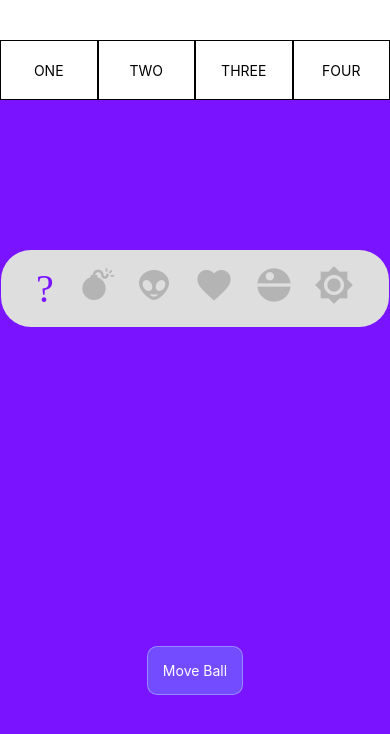
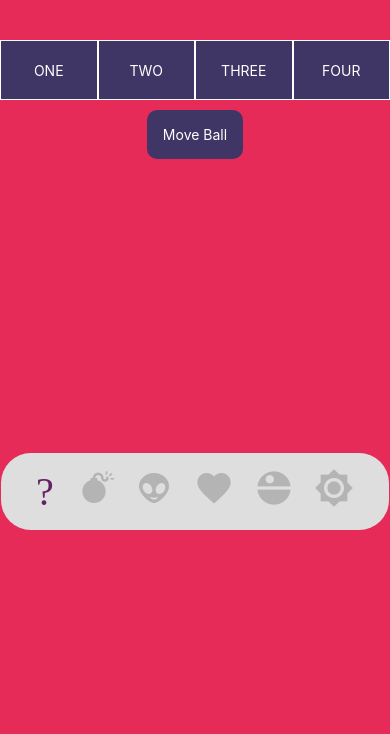
Before and after one commit to Jobonno/AnimationPlay, a React Native app: screen / in a window 390 px wide. Shown: the top 734 px of the page. Built offline with nearby package versions, Linux system fonts and the light colour scheme.

Commit message:
Style the AnimationPlay Component

```diff
--- a/App.tsx
+++ b/App.tsx
@@ -40,28 +40,28 @@ const App = () => {
     }
 
     return (
-        <View style={{flex: 1}}>
+        <View style={styles.navContainer}>
             {menuState &&
             <View style={styles.navBar}>
                 <TouchableOpacity
                     onPress={() => setNavIndex(0)}
                     style={styles.navButton}>
-                    <Text>ONE</Text>
+                    <Text style={styles.navText}>ONE</Text>
                 </TouchableOpacity>
                 <TouchableOpacity
                     onPress={() => setNavIndex(1)}
                     style={styles.navButton}>
-                    <Text>TWO</Text>
+                    <Text style={styles.navText}>TWO</Text>
                 </TouchableOpacity>
                 <TouchableOpacity
                     onPress={() => setNavIndex(2)}
                     style={styles.navButton}>
-                    <Text>THREE</Text>
+                    <Text style={styles.navText}>THREE</Text>
                 </TouchableOpacity>
                 <TouchableOpacity
                     onPress={() => setNavIndex(3)}
                     style={styles.navButton}>
-                    <Text>FOUR</Text>
+                    <Text style={styles.navText}>FOUR</Text>
                 </TouchableOpacity>
             </View>
             }
@@ -71,6 +71,10 @@ const App = () => {
 };
 
 const styles = StyleSheet.create({
+    navContainer: {
+        flex: 1,
+        backgroundColor: 'rgb(231, 43, 89)'
+    },
     navBar: {
         flexDirection: 'row',
         height: 60,
@@ -80,7 +84,12 @@ const styles = StyleSheet.create({
         flex: 1,
         alignItems: 'center',
         justifyContent: 'center',
-        borderWidth: 1
+        borderWidth: 1,
+        borderColor: 'white',
+        backgroundColor: 'rgb(64, 54, 102)',
+    },
+    navText: {
+        color: 'white'
     }
 });
 
--- a/Components/AnimatedTextInput.tsx
+++ b/Components/AnimatedTextInput.tsx
@@ -137,16 +137,17 @@ const styles = StyleSheet.create({
     container: {
         flex: 1,
         alignItems: 'center',
-        justifyContent: 'center'
+        justifyContent: 'center',
+        backgroundColor: 'rgb(231, 43, 89)',
     },
     editor: {
-        borderWidth: 1,
+        backgroundColor: 'rgb(255, 255 ,255)',
         borderColor: 'rgba(0,0,0,0.1)'
     },
     toolbar: {
         alignItems: 'center',
         height: 50,
-        backgroundColor: '#2979ff',
+        backgroundColor: 'rgb(64, 54, 102)',
         flexDirection: 'row',
         paddingHorizontal: 10,
         justifyContent: 'flex-start'
@@ -159,7 +160,7 @@ const styles = StyleSheet.create({
     input: {
         padding: 10,
         paddingTop: 15,
-        fontSize: 20
+        fontSize: 20,
     },
     buttonText: {
         flex: 1,
@@ -173,7 +174,7 @@ const styles = StyleSheet.create({
         bottom: 0,
         position: 'absolute',
         width: 100,
-        backgroundColor: '#2979ff',
+        backgroundColor: 'rgb(64, 54, 102)',
         height: 50
     }
 });
--- a/Components/Tabber.tsx
+++ b/Components/Tabber.tsx
@@ -23,7 +23,7 @@ class Tabber extends React.Component {
 
     render() {
         const iconAStyles = {
-            color: 'rgb(122,19,255)',
+            color: 'rgb(102,33,101)',
             marginHorizontal: 10,
             transform: [{
                 rotate: this.state.animation.interpolate({
@@ -47,7 +47,10 @@ class Tabber extends React.Component {
 
         return (
             <SafeAreaView style={styles.container}>
-                <View>
+                <TouchableOpacity style={styles.button} onPress={this.startWobble}>
+                    <Text style={styles.buttonText}>Move Ball</Text>
+                </TouchableOpacity>
+                <View style={{flex: 1, justifyContent: 'center'}}>
                     <View style={styles.pickerBar}>
                         {
                             icons.map((item, index) => {
@@ -62,9 +65,6 @@ class Tabber extends React.Component {
                         <Animated.View style={[styles.ball, ballStyle]}/>
                     </View>
                 </View>
-                <TouchableOpacity style={styles.button} onPress={this.startWobble}>
-                    <Text style={styles.buttonText}>Move Ball</Text>
-                </TouchableOpacity>
             </SafeAreaView>
         )
     }
@@ -125,8 +125,7 @@ const styles = StyleSheet.create({
     container: {
         flex: 1,
         alignItems: 'center',
-        justifyContent: 'space-around',
-        backgroundColor: 'rgb(122,19,255)'
+        backgroundColor: 'rgb(231, 43, 89)'
     },
     pickerBar: {
         paddingVertical: 15,
@@ -145,18 +144,19 @@ const styles = StyleSheet.create({
         marginTop: 5,
         width: 15,
         height: 15,
-        backgroundColor: 'rgb(122,19,255)',
+        backgroundColor: 'rgb(102,33,101)',
         borderRadius: 30
     },
     buttonText: {
       color: '#fff'
     },
     button: {
+        marginTop: 10,
         borderWidth: 1,
-        borderColor: 'rgba(188,200,255,0.5)',
         padding: 15,
         borderRadius: 10,
-        backgroundColor: 'rgba(108,133,255,0.5)'
+        borderColor: 'rgba(64, 54, 102,0.5)',
+        backgroundColor: 'rgb(64, 54, 102)',
     }
 });
 export default Tabber
--- a/Components/parralaxModal.tsx
+++ b/Components/parralaxModal.tsx
@@ -8,8 +8,8 @@ import {
     Text,
     TouchableHighlight,
     View
-} from "react-native";
-import * as React from "react";
+} from 'react-native';
+import * as React from 'react';
 
 class ParralaxModal extends React.Component<{}> {
 
@@ -32,22 +32,14 @@ class ParralaxModal extends React.Component<{}> {
     };
 
     render() {
-        const newDeviceWidth = deviceWidth;
         const actionSheetInterpolation = this.state.animation.interpolate({
             inputRange: [0, deviceWidth, deviceWidth * 2, deviceWidth * 3],
             outputRange: [deviceWidth * -3 - 150, (deviceWidth * -2) - 50, deviceWidth * -1 + 50, 100],
-            // extrapolate: 'clamp'
 
         });
         const actionSheetInterpolationSlow = this.state.animation.interpolate({
             inputRange: [0, deviceWidth, deviceWidth * 2, deviceWidth * 3],
             outputRange: [deviceWidth * -3 + 150, (deviceWidth * -2) - 50, (deviceWidth * -1) - 150, -350],
-            // extrapolate: 'clamp'
-        });
-
-        const scaleInterpolationBig = this.state.animation.interpolate({
-            inputRange: [0, deviceWidth, deviceWidth * 2, deviceWidth * 3],
-            outputRange: [2, 6, 10, 12]
         });
 
         const translateAnimation = {
@@ -59,14 +51,13 @@ class ParralaxModal extends React.Component<{}> {
         const translateAnimationSlow = {
             transform: [
                 {translateX: actionSheetInterpolationSlow},
-                // {scale: scaleInterpolationBig}
             ],
         };
 
         return (
-            <SafeAreaView style={{marginTop: 22}}>
+            <SafeAreaView style={{paddingTop: 22, backgroundColor: 'rgb(231, 43, 89)', flex: 1}}>
                 <Modal
-                    animationType="slide"
+                    animationType='slide'
                     transparent={false}
                     visible={this.state.modalVisible}
                     onRequestClose={() => {
@@ -95,13 +86,14 @@ class ParralaxModal extends React.Component<{}> {
                                     </Animated.View>
                                     <Text style={styles.headerText}>Fourth View</Text>
 
-                                    <Animated.View useNativeDriver style={[styles.headerTextBig, translateAnimationSlow]}>
+                                    <Animated.View useNativeDriver
+                                                   style={[styles.headerTextBig, translateAnimationSlow]}>
                                         {/*<Text style={styles.headerText}>Fourth View</Text>*/}
                                         <TouchableHighlight
                                             onPress={() => {
                                                 this.setModalVisible(!this.state.modalVisible);
                                             }}>
-                                            <Text>Hide Modal</Text>
+                                            <Text style={{color: 'white'}}>Hide Modal</Text>
                                         </TouchableHighlight>
                                     </Animated.View>
                                 </View>
@@ -109,13 +101,15 @@ class ParralaxModal extends React.Component<{}> {
                         </View>
                     </SafeAreaView>
                 </Modal>
-
-                <TouchableHighlight
-                    onPress={() => {
-                        this.setModalVisible(true);
-                    }}>
-                    <Text>Show Modal</Text>
-                </TouchableHighlight>
+                <View style={styles.buttonContainer}>
+                    <TouchableHighlight
+                        style={styles.button}
+                        onPress={() => {
+                            this.setModalVisible(true);
+                        }}>
+                        <Text style={styles.buttonText}>Show Modal</Text>
+                    </TouchableHighlight>
+                </View>
             </SafeAreaView>
         );
     }
@@ -125,63 +119,78 @@ const deviceWidth = Dimensions.get('window').width;
 const styles = StyleSheet.create({
     container: {
         flex: 1,
-        justifyContent: "center",
+        justifyContent: 'center',
+        backgroundColor: 'rgb(231, 43, 89)',
         alignItems: "center",
-        // backgroundColor: "#e5e5e5",
+    },
+    buttonContainer: {
+        flex: 1,
+        alignItems: 'center',
+        marginTop: 10,
+    },
+    button: {
+        borderWidth: 1,
+        borderColor: 'rgba(64, 54, 102,0.5)',
+        padding: 15,
+        borderRadius: 10,
+        backgroundColor: 'rgb(64, 54, 102)',
+    },
+    buttonText: {
+        color: '#fff'
     },
     headerText: {
         fontSize: 30,
-        textAlign: "center",
+        textAlign: 'center',
         margin: 10,
-        // color: 'white',
-        fontWeight: "bold"
+        color: 'white',
+        fontWeight: 'bold'
     },
     headerTextSmall: {
-        backgroundColor: 'tomato',
+        backgroundColor: 'rgb(64, 54, 102)',
         borderRadius: 100,
         fontSize: 30,
         width: 50,
         height: 50,
-        textAlign: "center",
+        textAlign: 'center',
         margin: 10,
         color: 'white',
-        fontWeight: "bold"
+        fontWeight: 'bold'
     },
     headerTextBig: {
-        backgroundColor: 'tomato',
+        backgroundColor: 'rgb(64, 54, 102)',
         borderRadius: 100,
         fontSize: 30,
         width: 200,
         height: 200,
-        textAlign: "center",
+        textAlign: 'center',
         margin: 10,
         color: 'white',
-        fontWeight: "bold"
+        fontWeight: 'bold'
     },
     firstView: {
         width: deviceWidth,
-        // backgroundColor: '#F44336',
+        backgroundColor: 'rgb(231, 43, 89)',
         justifyContent: 'center',
         alignItems: 'center',
         flexDirection: 'row'
     },
     secondView: {
         width: deviceWidth,
-        // backgroundColor: '#9C27B0',
+        backgroundColor: 'rgb(231, 43, 89)',
         justifyContent: 'center',
         alignItems: 'center',
         flexDirection: 'row'
     },
     thirdView: {
         width: deviceWidth,
-        // backgroundColor: '#3F51B5',
+        backgroundColor: 'rgb(231, 43, 89)',
         justifyContent: 'center',
         alignItems: 'center',
         flexDirection: 'row'
     },
     forthView: {
         width: deviceWidth,
-        // backgroundColor: '#009688',
+        backgroundColor: 'rgb(231, 43, 89)',
         justifyContent: 'space-around',
         alignItems: 'center',
         flexDirection: 'column'
--- a/Components/spread.tsx
+++ b/Components/spread.tsx
@@ -16,7 +16,7 @@ class Spread extends React.Component<{}, { visible: boolean }> {
         this.animatedValue.addListener(({value}: any) => {
             this.value = value;
         });
-        let items = [1, 2, 3, 5, 4 ,5 , 7, 7, 8, 8];
+        let items = [1, 2, 3, 5, 4 ,5];
         let inputRange = [0, 50, 100];
         this.setInputRange(items, inputRange);
         this.valueMax = inputRange[inputRange.length - 1]
@@ -98,7 +98,7 @@ class Spread extends React.Component<{}, { visible: boolean }> {
         return (
             <SafeAreaView style={styles.container}>
                 <TouchableOpacity style={styles.button} onPress={() => this.flipCard()}>
-                    <Text>SPREAD!</Text>
+                    <Text style={styles.buttonText}>Toggle</Text>
                 </TouchableOpacity>
                 <Animated.View style={[styles.actionSheetContainer, actionSheetStyle]}>
                     <Animated.View style={[styles.listItem, baseAnimatedStyle]}>
@@ -132,7 +132,7 @@ class Spread extends React.Component<{}, { visible: boolean }> {
 const styles = StyleSheet.create({
     container: {
         flex: 1,
-        backgroundColor: 'yellow',
+        backgroundColor: 'rgb(231, 43, 89)',
         alignItems: "center"
     },
     actionSheetContainer: {
@@ -147,7 +147,7 @@ const styles = StyleSheet.create({
         alignItems: 'center',
         justifyContent: 'center',
         position: "absolute",
-        backgroundColor: "grey",
+        backgroundColor: 'rgb(64, 54, 102)',
         bottom: 0,
     },
     flipText: {
@@ -157,8 +157,15 @@ const styles = StyleSheet.create({
         fontWeight: 'bold',
     },
     button: {
-        width: 100,
-        height: 200,
+        marginTop: 10,
+        borderWidth: 1,
+        borderColor: 'rgba(64, 54, 102,0.5)',
+        padding: 15,
+        borderRadius: 10,
+        backgroundColor: 'rgb(64, 54, 102)'
+    },
+    buttonText: {
+        color: '#fff'
     }
 });
 
```
